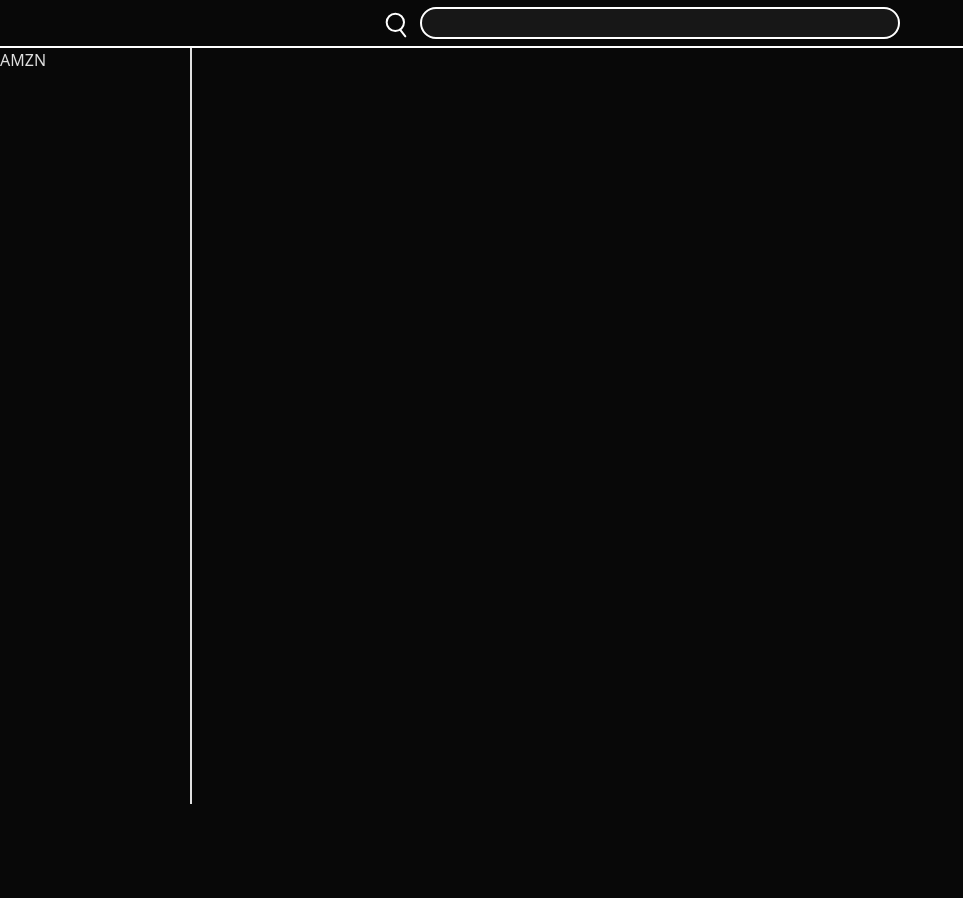
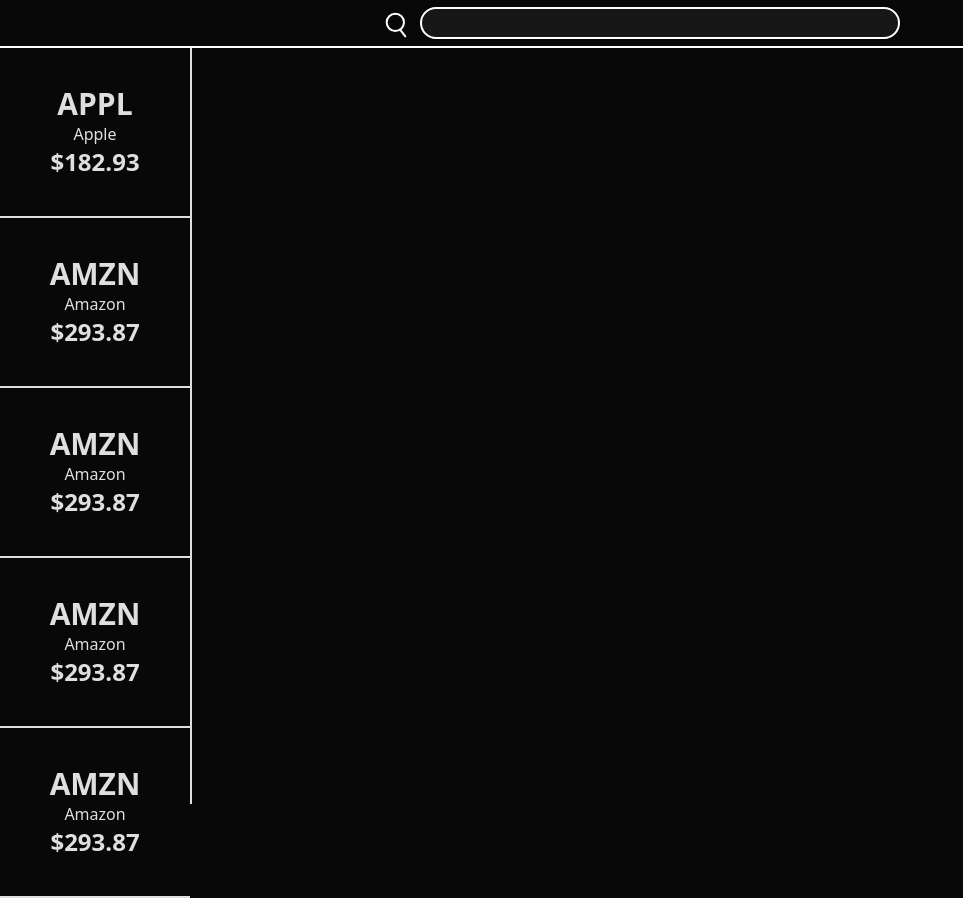
Before and after one commit to miniWorkz/stock-predictor-frontend, a React app: page / in a window 1280 px wide. Shown: the whole page, without its empty margins (0-963 px from the left). Before the commit the page ends 804 px from the top, so only its background shows below. Built offline with nearby package versions, Linux system fonts and the light colour scheme; the HTML template or start-up script is replaced by a standard one.

Commit message:
added card
card is used in the watchlist compnent and displays the symbol name and price

```diff
--- /dev/null
+++ b/src/components/watchlist-section/watchlist-card/card.jsx
@@ -0,0 +1,13 @@
+
+
+function Card({symbol, name, price}){
+    return(
+            <div className={"flex-grow p-9.5 border-b-2 flex flex-col justify-center"}>
+                <h1 className={"text-center text-3xl font-bold"}>{symbol}</h1>
+                <h2 className={"text-center m-[0 0 1rem 0]"}>{name}</h2>
+                <h3 className={"text-center text-2xl font-semibold"}>${price}</h3>
+            </div>
+    );
+}
+
+export default Card;
--- a/src/components/watchlist-section/watchlist.jsx
+++ b/src/components/watchlist-section/watchlist.jsx
@@ -1,11 +1,14 @@
 import "./watchlist.css"
+import Card from "./watchlist-card/card.jsx"
 
 function Watchlist(){
     return(
-        <section className={"border-r-2 h-[94.5vh]"}>
-            <div className={"card"}>
-                <h1>AMZN</h1>
-            </div>
+        <section className={"border-r-2 h-[94.5vh] flex flex-col"}>
+            <Card name={"Apple"} symbol={"APPL"} price={182.93}></Card>
+            <Card name={"Amazon"} symbol={"AMZN"} price={293.87}></Card>
+            <Card name={"Amazon"} symbol={"AMZN"} price={293.87}></Card>
+            <Card name={"Amazon"} symbol={"AMZN"} price={293.87}></Card>
+            <Card name={"Amazon"} symbol={"AMZN"} price={293.87}></Card>
         </section>
     );
 }
```
